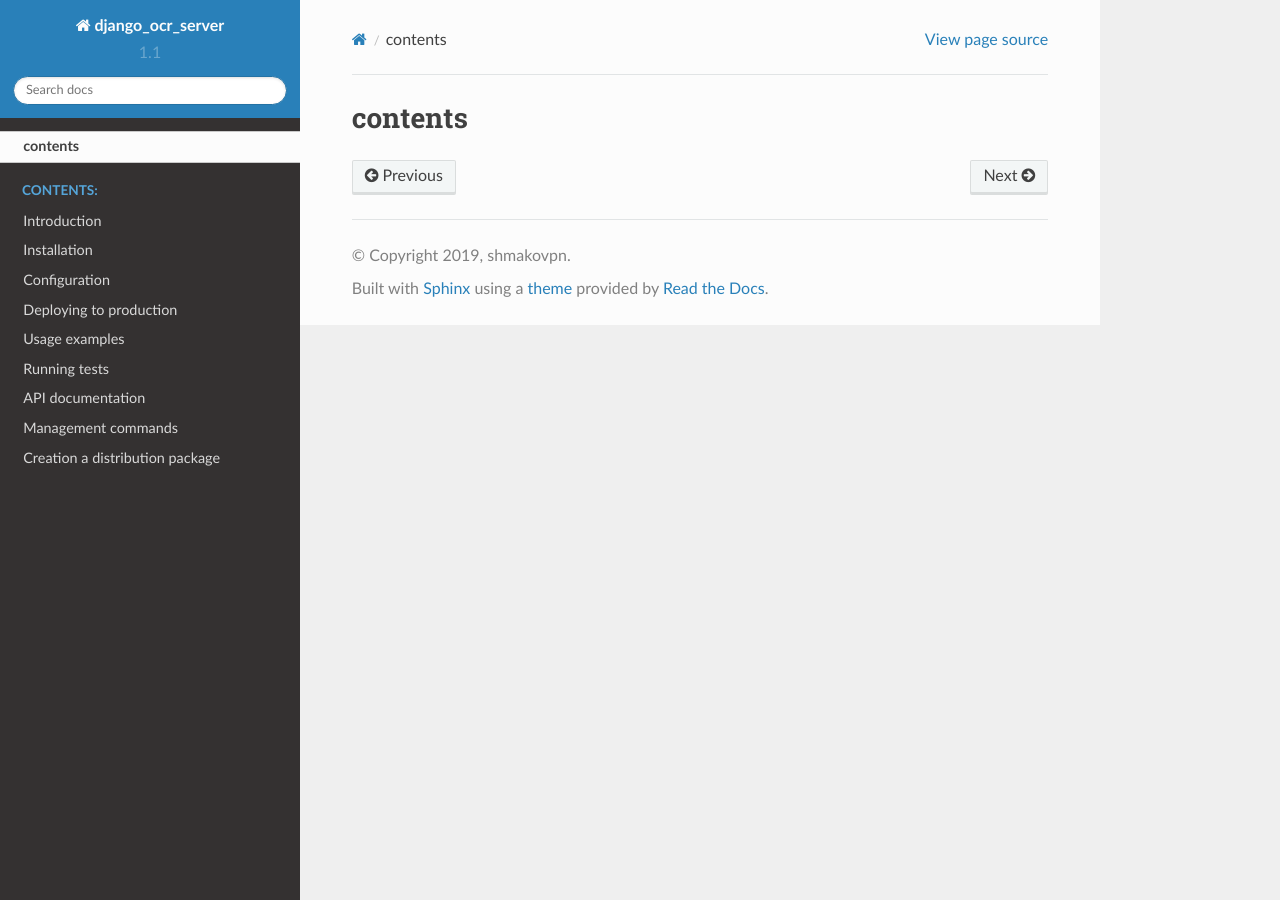
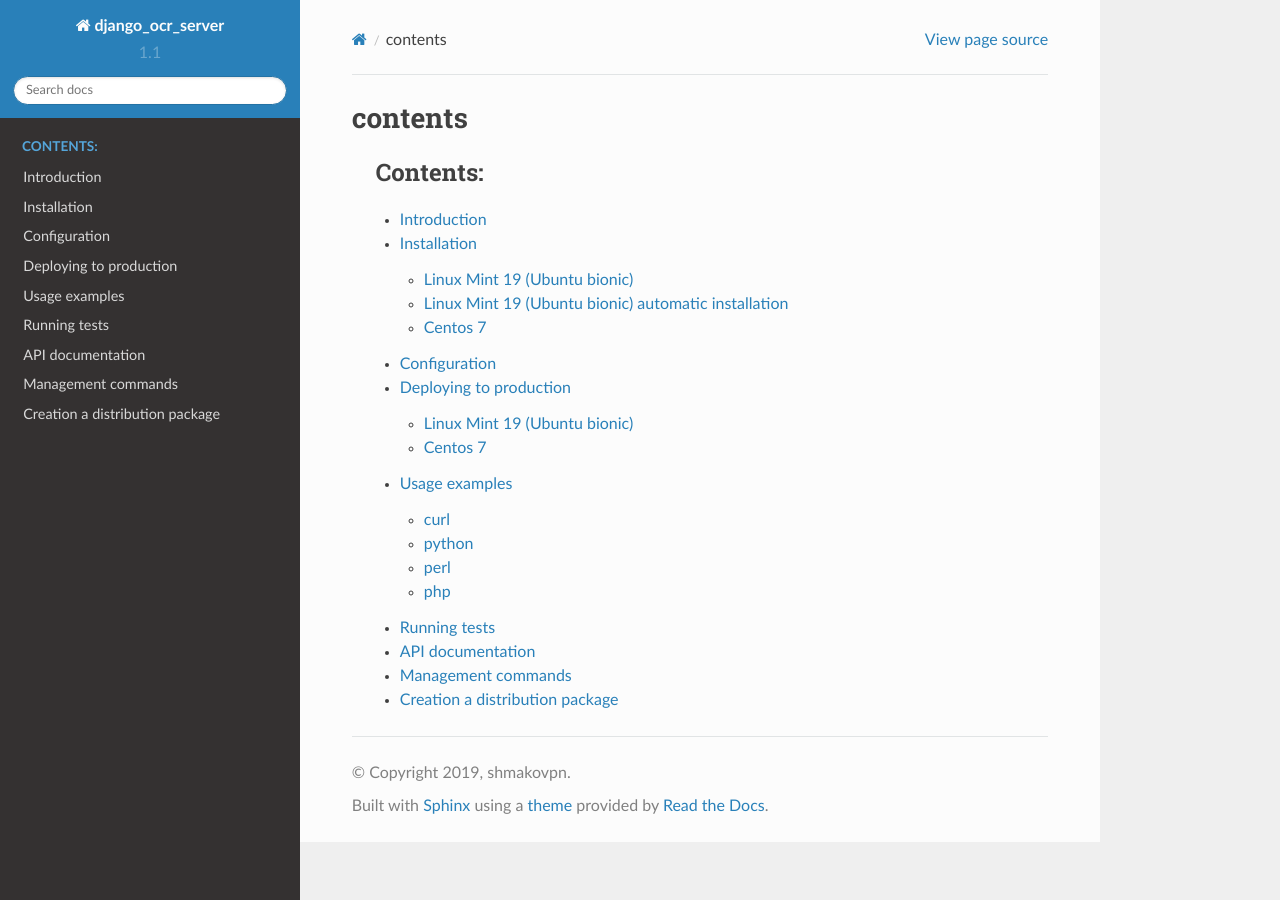
Before and after one commit to shmakovpn/django_ocr_server, a Sphinx documentation site: the page built from doc/source/contents.rst, in a window 1280 px wide. Built offline with Sphinx 7.4.7 and the Read the Docs theme 2.0.0, drawn with Linux system fonts in a browser that asks for light colours.

Commit message:
tunning docs

```diff
--- a/doc/source/contents.rst
+++ b/doc/source/contents.rst
@@ -1,2 +1,16 @@
 contents
 ========
+
+ .. toctree::
+   :maxdepth: 2
+   :caption: Contents:
+
+   Introduction <introduction>
+   Installation <installation>
+   Configuration <configuration>
+   Deploying to production <deploy>
+   Usage examples <usage_examples>
+   Running tests <running_tests>
+   API documentation <api_documentation>
+   Management commands <commands>
+   Creation a distribution package <creation_package>
--- a/doc/source/index.rst
+++ b/doc/source/index.rst
@@ -5,11 +5,6 @@
 
 Welcome to django_ocr_server's documentation!
 =============================================
-
- .. toctree::
-   :hidden:
-
-   contents <contents>
 
  .. toctree::
    :maxdepth: 2
```
